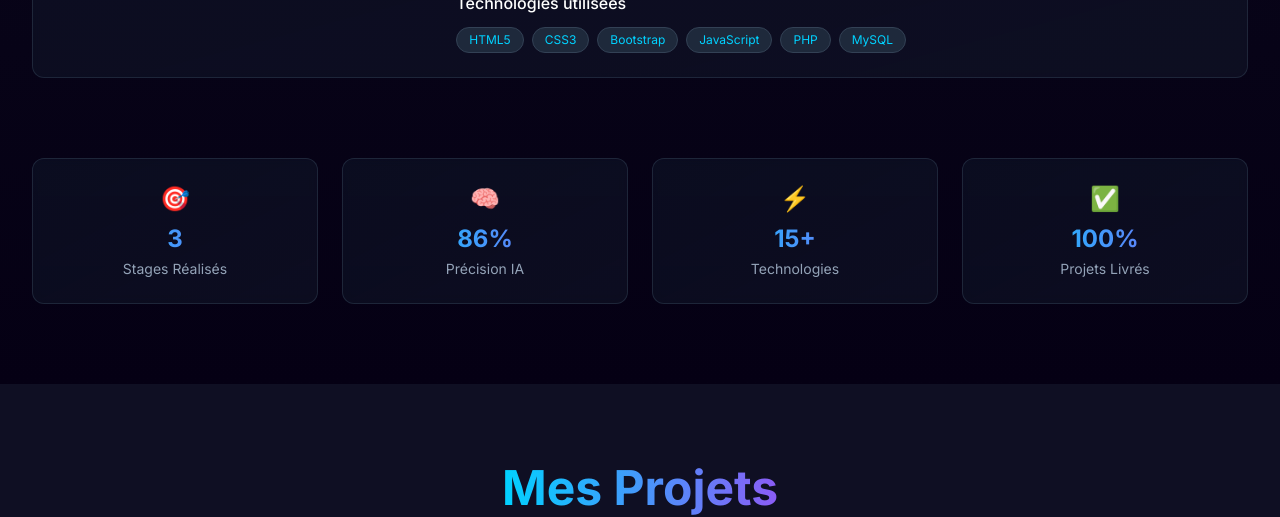
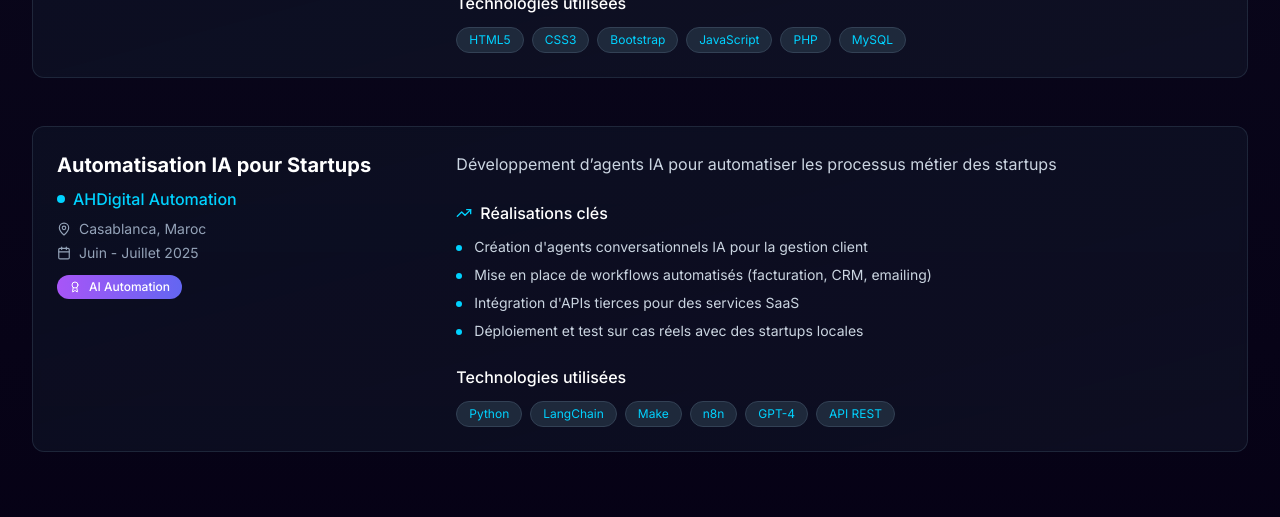
Before and after one commit to Mohamed-ELGHABOURI/my_portfolio, a React (Vite) app: page /my_portfolio/ in a window 1280 px wide. Shown: the part 4580-5097 px from the top of the page. Built offline with nearby package versions, Linux system fonts and the light colour scheme.

Commit message:
Experiences up to date

```diff
--- a/src/components/ExperienceSection.tsx
+++ b/src/components/ExperienceSection.tsx
@@ -54,7 +54,25 @@ const ExperienceSection = () => {
       ],
       badge: "Web Development",
       color: "from-green-500 to-teal-500"
-    }
+    },
+    {
+  title: "Automatisation IA pour Startups",
+  company: "AHDigital Automation",
+  location: "Casablanca, Maroc",
+  period: "Juin - Juillet 2025",
+  type: "Stage",
+  description: "Développement d’agents IA pour automatiser les processus métier des startups",
+  technologies: ["Python", "LangChain", "Make", "n8n", "GPT-4", "API REST"],
+  achievements: [
+    "Création d'agents conversationnels IA pour la gestion client",
+    "Mise en place de workflows automatisés (facturation, CRM, emailing)",
+    "Intégration d'APIs tierces pour des services SaaS",
+    "Déploiement et test sur cas réels avec des startups locales"
+  ],
+  badge: "AI Automation",
+  color: "from-purple-500 to-indigo-500"
+}
+
   ];
 
   return (
```
Also changed, not shown: 1 other file (tests, documents, lock files or other folders).
